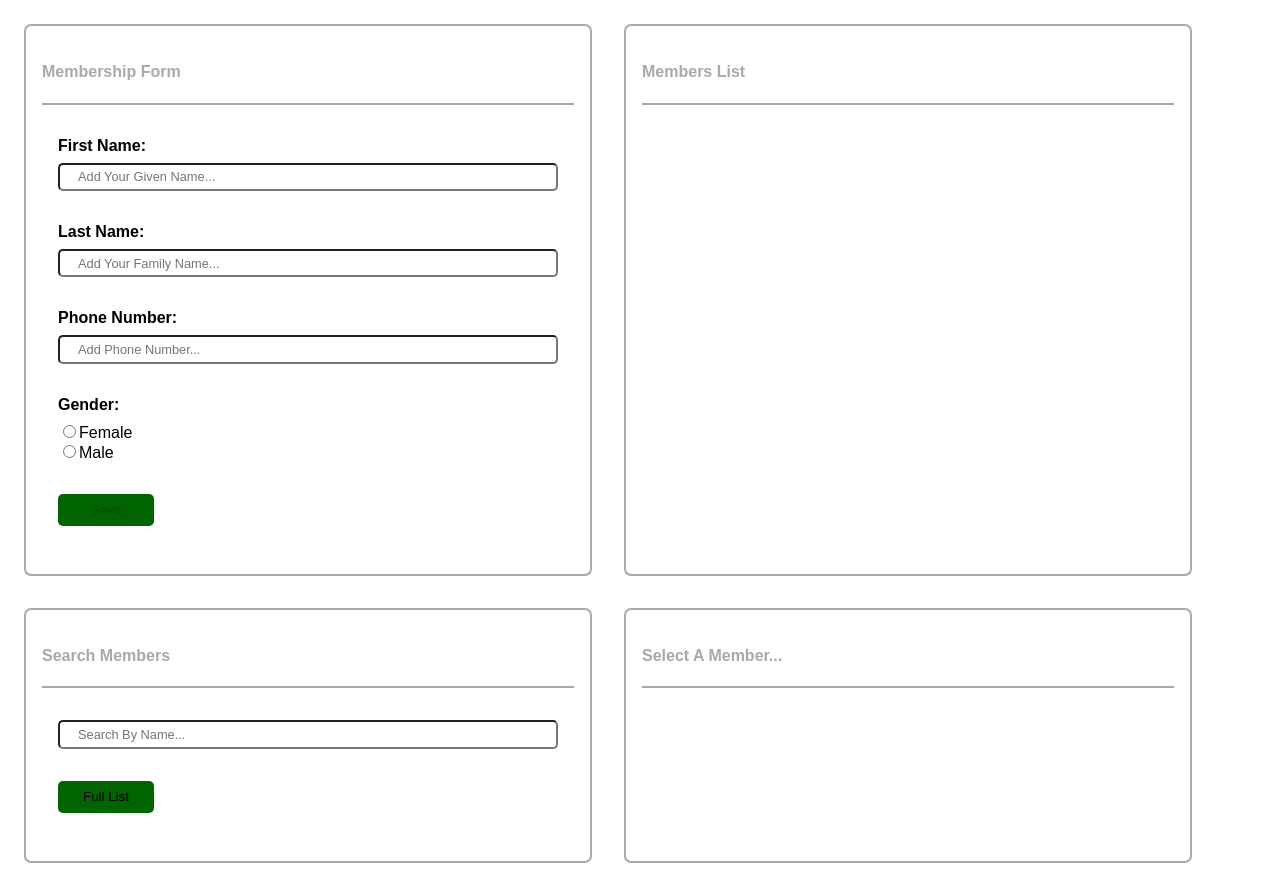
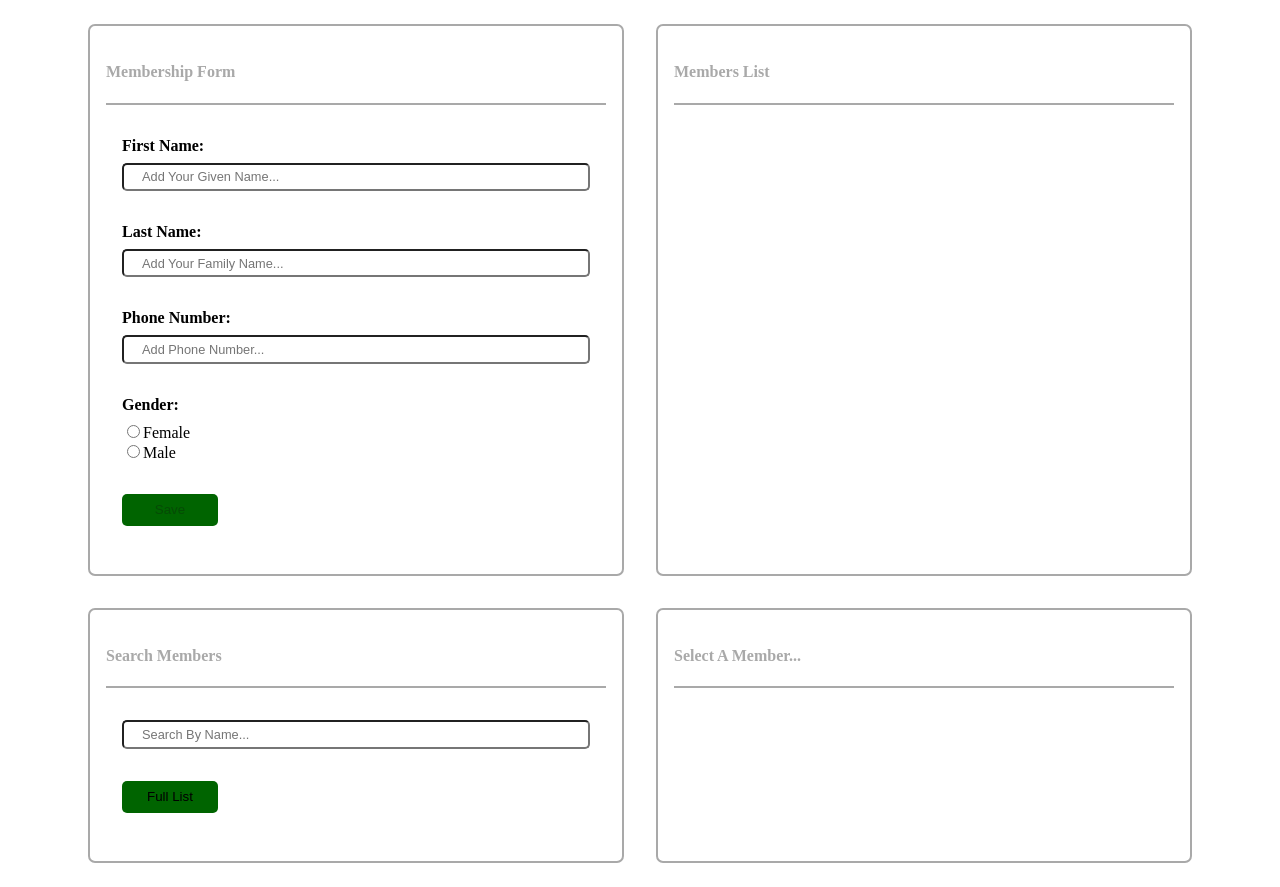
Before and after one commit to microieva/farmers-database, a React (Create React App) app: page / in a window 1280 px wide. Built offline with nearby package versions, Linux system fonts and the light colour scheme.

Commit message:
saving progress

```diff
--- a/src/js/components/App.js
+++ b/src/js/components/App.js
@@ -8,9 +8,11 @@ import SearchBar from "./SearchBar";
 const App = () => {
   return (
     <div className="wrapper">
-      <div className="grid">
+      <div className="flex-top">
         <Form />
         <List/>
+      </div>
+      <div className="flex-bottom">
         <SearchBar/>
         <Farmer/>
       </div>
--- a/src/styles/styles.css
+++ b/src/styles/styles.css
@@ -1,26 +1,27 @@
 
 .wrapper {
   display: flex;
-  max-width: 1200px;
+  flex-direction: column;
   align-items: center;
+
+}
+
+.flex-top {
+  display: flex;
   justify-content: center;
 }
 
-.grid {
-  font-family: Arial, Helvetica, sans-serif;
-  display:grid;
-  grid-template-columns: 50% 50%;
-  min-width: 100%;
-}
-
-.grid > div {
-  margin: 1rem;
+.flex-bottom {
+  display: flex;
+  justify-content: center;
 }
 
 .container {
   padding: 1rem;
   border: 2px solid darkgray;
   border-radius: 7px;
+  margin: 1rem;
+  min-width: 500px;
 }
 
 .card-title {
```
